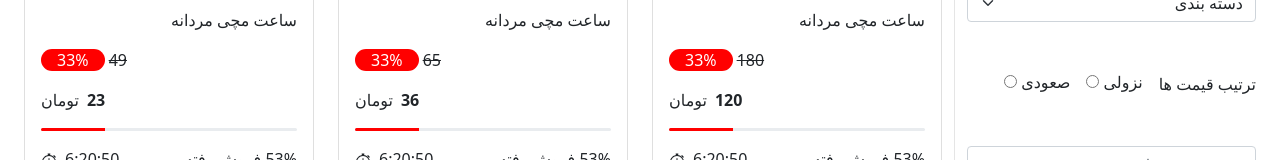
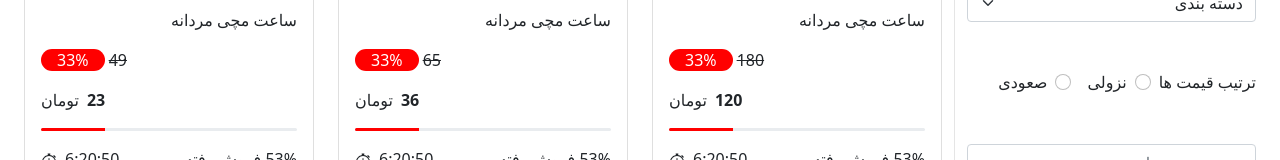
Before and after one commit to adibsadeghi1993/redux-toolkit-bootstrap, a React (Create React App) app: page / in a window 1280 px wide. Shown: the part 220-380 px from the top of the page. Built offline with nearby package versions, Linux system fonts and the light colour scheme.

Commit message:
flex-wrap class was added to radio buttons

```diff
--- a/src/components/Sort.js
+++ b/src/components/Sort.js
@@ -3,26 +3,18 @@ import React from "react";
 
 const Sort = ({ setSorted, sort }) => {
   return (
-    <div className="d-flex align-items-center mt-5">
-        <span>ترتیب قیمت ها</span>
-      <span className="ms-3">
-        <label className="mb-1 me-1">نزولی</label>
-        <input
-          type="radio"
-          checked={sort === "0"}
-          value="0"
-          onChange={(e) => setSorted(e.target.value)}
-        />
-      </span>
-      <span className="ms-3">
-      <label className="mb-1 me-1">صعودی</label>
-        <input
-          type="radio"
-          checked={sort === "1"}
-          value="1"
-          onChange={(e) => setSorted(e.target.value)}
-        />
-      </span>
+    <div className="d-flex flex-wrap  mt-5">
+        <div><span className="me-2">ترتیب قیمت ها</span></div>
+
+
+      <div class="form-check form-check-inline">
+  <input class="form-check-input"  checked={sort === "0"}   onChange={(e) => setSorted(e.target.value)} type="radio" name="inlineRadioOptions" id="inlineRadio1" value="0"/>
+  <label class="form-check-label" for="inlineRadio1">نزولی</label>
+</div>
+<div class="form-check form-check-inline">
+  <input class="form-check-input" checked={sort === "1"}   onChange={(e) => setSorted(e.target.value)} type="radio" name="inlineRadioOptions" id="inlineRadio2" value="1"/>
+  <label class="form-check-label" for="inlineRadio2">صعودی</label>
+</div>
     </div>
   );
 };
```
